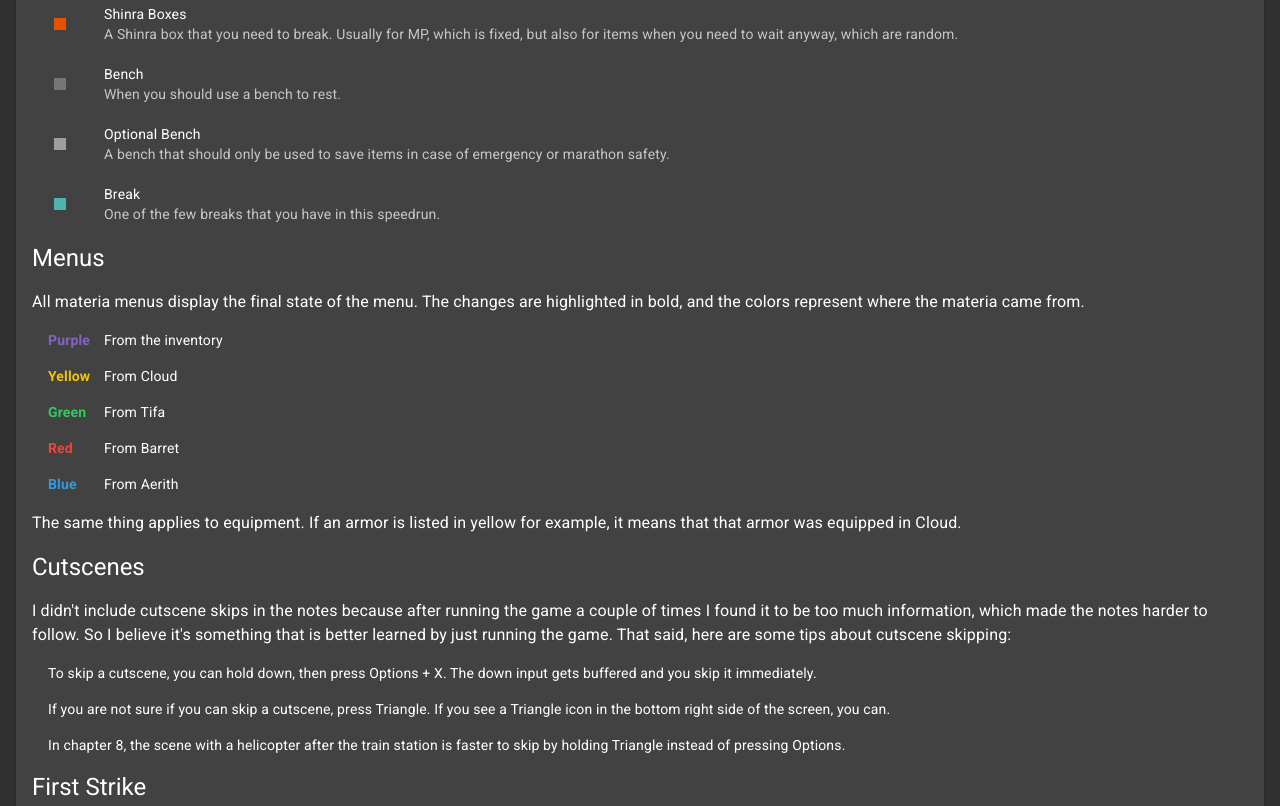
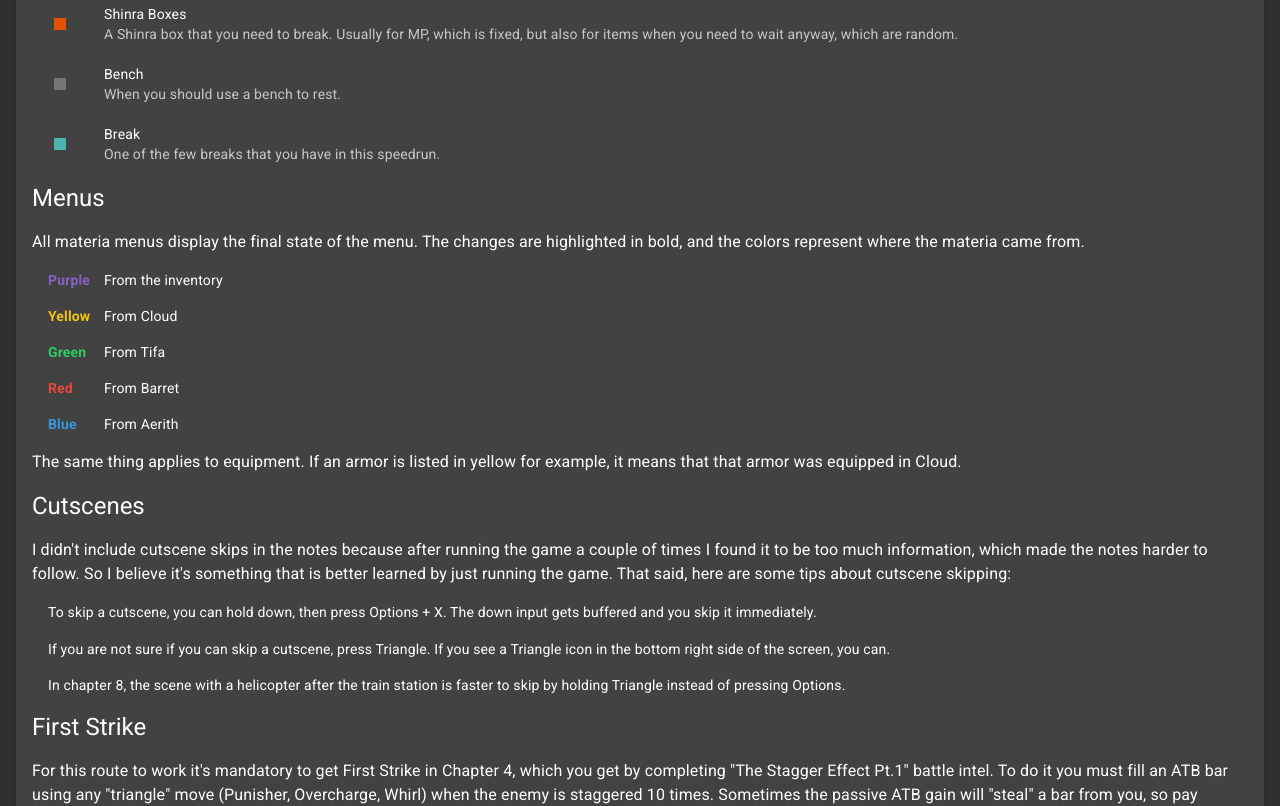
Before and after one commit to fhelwanger/ff7r-speedrun-notes, a React (Create React App) app: page / in a window 1280 px wide. Shown: the part 880-1686 px from the top of the page. Built offline with nearby package versions, Linux system fonts and the light colour scheme.

Commit message:
Remove optional benches settings

```diff
--- a/src/components/Bench.tsx
+++ b/src/components/Bench.tsx
@@ -8,28 +8,19 @@
 
 export interface BenchProps {
   description?: string;
-  optional?: boolean;
 }
 
-function Bench({ description, optional }: BenchProps) {
+function Bench({ description }: BenchProps) {
   const settings = React.useContext(SettingsContext);
 
-  if (!settings.showBench && !optional) {
-    return null;
-  }
-
-  if (!settings.showOptionalBench && optional) {
+  if (!settings.showBench) {
     return null;
   }
 
   let text = "Use bench";
 
-  if (optional) {
-    text += " (optional)";
-  }
-
   return (
-    <Card color={optional ? cardsPalette.benchOptional : cardsPalette.bench}>
+    <Card color={cardsPalette.bench}>
       <List dense>
         <ListItem>
           <ListItemText primary={text} secondary={description} />
--- a/src/components/Drawer.tsx
+++ b/src/components/Drawer.tsx
@@ -227,21 +227,6 @@
               </ListItemSecondaryAction>
             </ListItem>
             <ListItem>
-              <ListItemText primary="Show optional benches" />
-              <ListItemSecondaryAction>
-                <Switch
-                  edge="end"
-                  checked={settings.showOptionalBench}
-                  onChange={() =>
-                    setSettings({
-                      ...settings,
-                      showOptionalBench: !settings.showOptionalBench,
-                    })
-                  }
-                />
-              </ListItemSecondaryAction>
-            </ListItem>
-            <ListItem>
               <ListItemText primary="Show breaks" />
               <ListItemSecondaryAction>
                 <Switch
--- a/src/components/Introduction.tsx
+++ b/src/components/Introduction.tsx
@@ -76,12 +76,6 @@
       name: "Bench",
       color: cardsPalette.bench,
       description: "When you should use a bench to rest.",
-    },
-    {
-      name: "Optional Bench",
-      color: cardsPalette.benchOptional,
-      description:
-        "A bench that should only be used to save items in case of emergency or marathon safety.",
     },
     {
       name: "Break",
--- a/src/components/palette.ts
+++ b/src/components/palette.ts
@@ -17,6 +17,5 @@
   heal: '#2196F3',
   box: '#E65100',
   bench: "#757575",
-  benchOptional: "#9E9E9E",
   break: "#4DB6AC",
 };
--- a/src/useSettings.ts
+++ b/src/useSettings.ts
@@ -11,7 +11,6 @@
   showHeal: boolean;
   showBox: boolean;
   showBench: boolean;
-  showOptionalBench: boolean;
   showBreaks: boolean;
 }
 
@@ -26,7 +25,6 @@
   showHeal: true,
   showBox: true,
   showBench: true,
-  showOptionalBench: true,
   showBreaks: true,
 };
 
```
